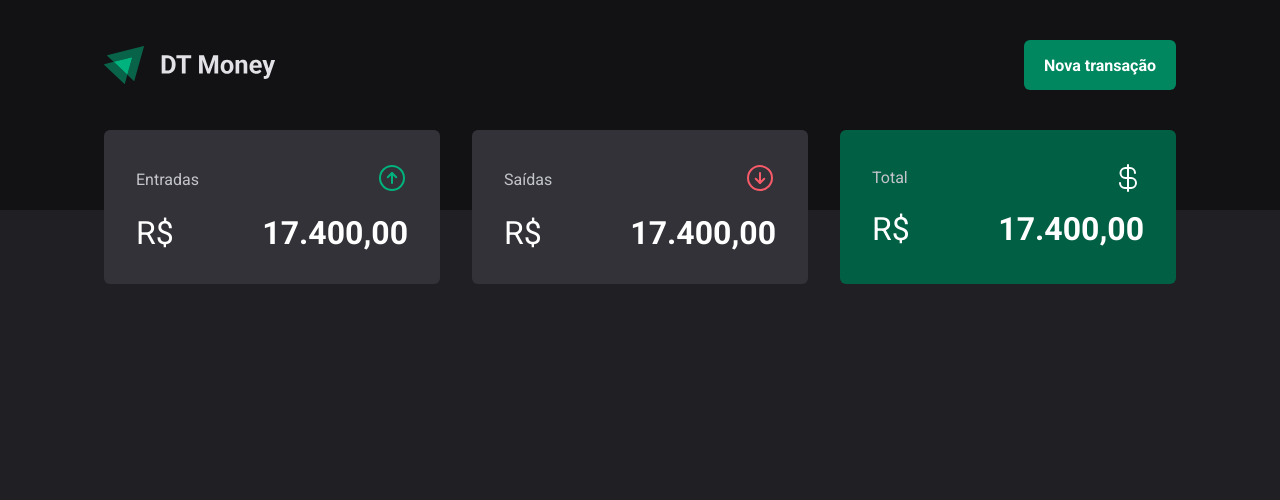
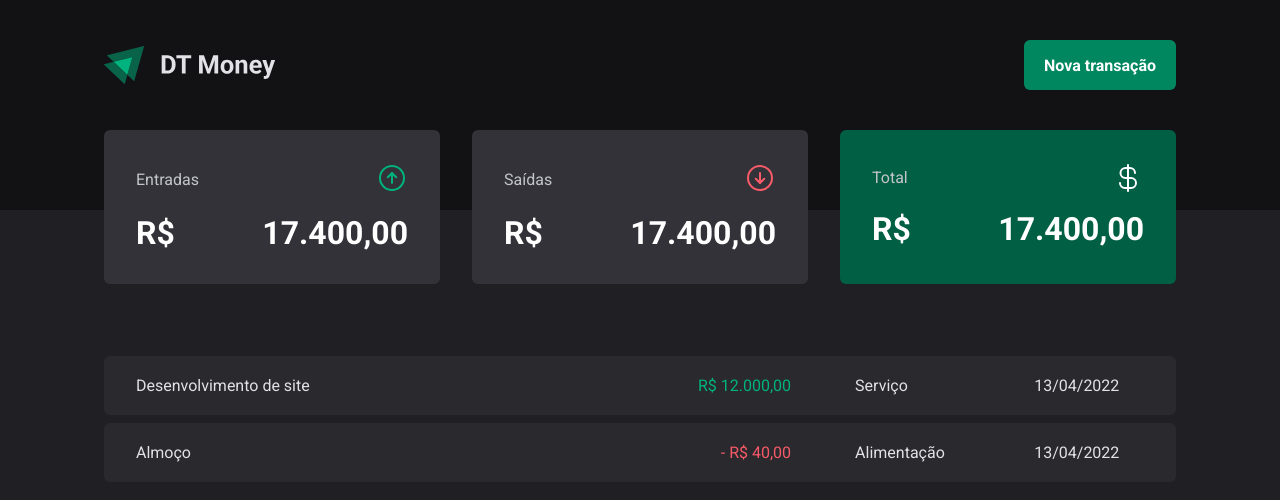
Before and after one commit to carlos3duardo/dt-money, a React (Vite) app: page / in a window 1280 px wide. Shown: the top 500 px of the page. Built offline with nearby package versions, Linux system fonts and the light colour scheme.

Commit message:
Adicionando tabela de transações

```diff
--- a/src/App.tsx
+++ b/src/App.tsx
@@ -1,4 +1,6 @@
 import { ThemeProvider } from 'styled-components';
+import { Header } from './components/Header';
+import { Summary } from './components/Summary';
 import { Transactions } from './pages/Transactions';
 import { GlobalStyle } from './styles/global';
 import { defaultTheme } from './styles/themes/default';
@@ -8,7 +10,8 @@ function App() {
   return (
     <ThemeProvider theme={defaultTheme}>
       <GlobalStyle />
-
+      <Header />
+      <Summary />
       <Transactions />
     </ThemeProvider>
   )
--- a/src/components/Summary/index.tsx
+++ b/src/components/Summary/index.tsx
@@ -10,7 +10,7 @@ export function Summary() {
                     <figure><ArrowCircleUp size={32} /></figure>
                 </SummaryHeader>
                 <SummaryBody>
-                    <span>R$</span>
+                    <strong>R$</strong>
                     <strong>17.400,00</strong>
                 </SummaryBody>
             </SummaryCard>
@@ -21,7 +21,7 @@ export function Summary() {
                     <figure><ArrowCircleDown size={32} /></figure>
                 </SummaryHeader>
                 <SummaryBody>
-                    <span>R$</span>
+                    <strong>R$</strong>
                     <strong>17.400,00</strong>
                 </SummaryBody>
             </SummaryCard>
@@ -32,7 +32,7 @@ export function Summary() {
                     <CurrencyDollar size={32} />
                 </SummaryHeader>
                 <SummaryBody>
-                    <span>R$</span>
+                    <strong>R$</strong>
                     <strong>17.400,00</strong>
                 </SummaryBody>
 
--- a/src/pages/Transactions/index.tsx
+++ b/src/pages/Transactions/index.tsx
@@ -1,11 +1,23 @@
-import { Header } from "../../components/Header";
-import { Summary } from "../../components/Summary";
+import { TransactionsContainer, TransactionsTable } from "./styles"
+
 
 export function Transactions() {
     return (
-        <>
-         <Header />
-         <Summary />
-        </>
+        <TransactionsContainer>
+            <TransactionsTable>
+               <tr>
+                   <td>Desenvolvimento de site</td>
+                   <td className="income">R$ 12.000,00</td>
+                   <td>Serviço</td>
+                   <td>13/04/2022</td>
+               </tr>
+               <tr>
+                   <td>Almoço</td>
+                   <td className="outcome">R$ 40,00</td>
+                   <td>Alimentação</td>
+                   <td>13/04/2022</td>
+               </tr>
+            </TransactionsTable>
+        </TransactionsContainer>
     )
 }
--- /dev/null
+++ b/src/pages/Transactions/styles.ts
@@ -0,0 +1,43 @@
+import styled from "styled-components";
+
+export const TransactionsContainer = styled.main`
+  width: 100%;
+  max-width: 1120px;
+  margin: 4rem auto 0;
+  padding: 0 1.5rem;
+`
+
+export const TransactionsTable = styled.table`
+    width: 100%;
+    border-collapse: separate;
+    border-spacing: 0 0.5rem;
+
+    td {
+        padding: 1.25rem 2rem;
+        background-color: ${props => props.theme.gray700};
+
+        &:first-child {
+            width: 50%;
+            border-top-left-radius: 6px;
+            border-bottom-left-radius: 6px;
+        }
+
+        &:last-child {
+            border-top-right-radius: 6px;
+            border-bottom-right-radius: 6px;
+        }
+
+        &.income {
+            color: ${props => props.theme.green300};
+            text-align: right;
+        }
+
+        &.outcome {
+            color: ${props => props.theme.red300};
+            text-align: right;
+            &::before {
+                content: '- ';
+            }
+        }
+    }
+`
```
